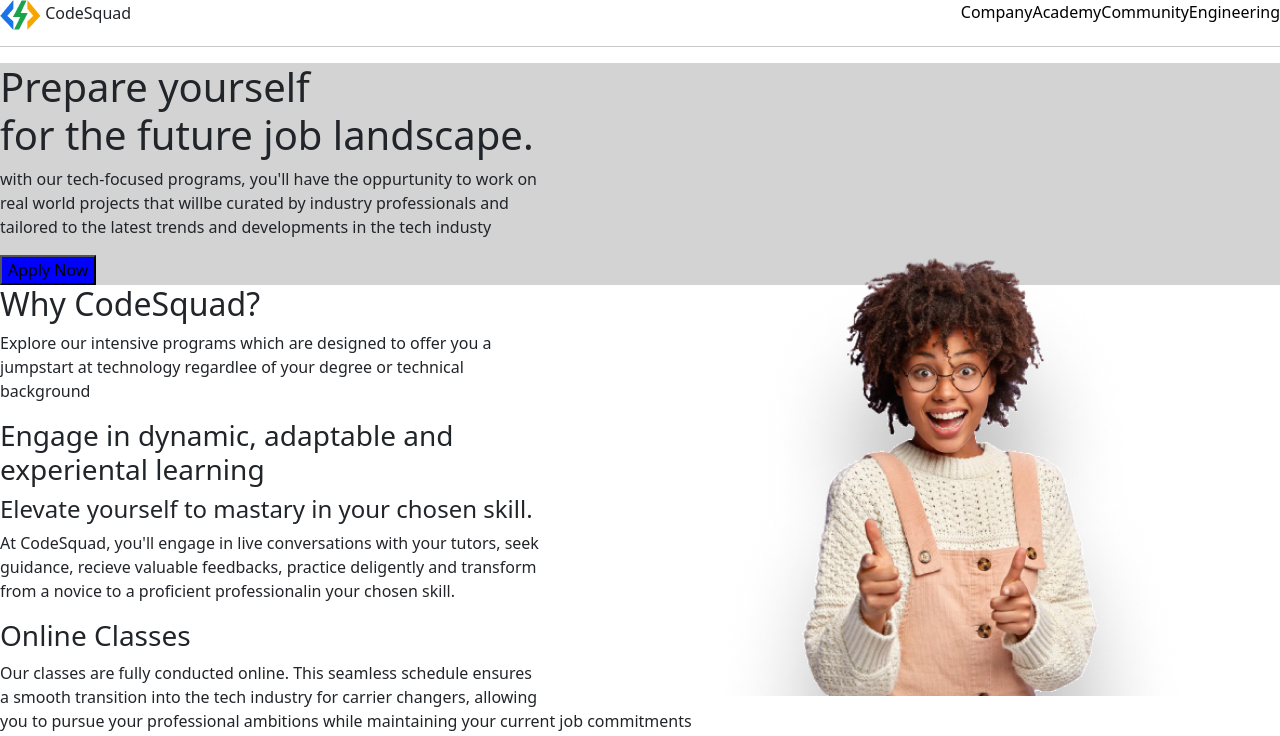
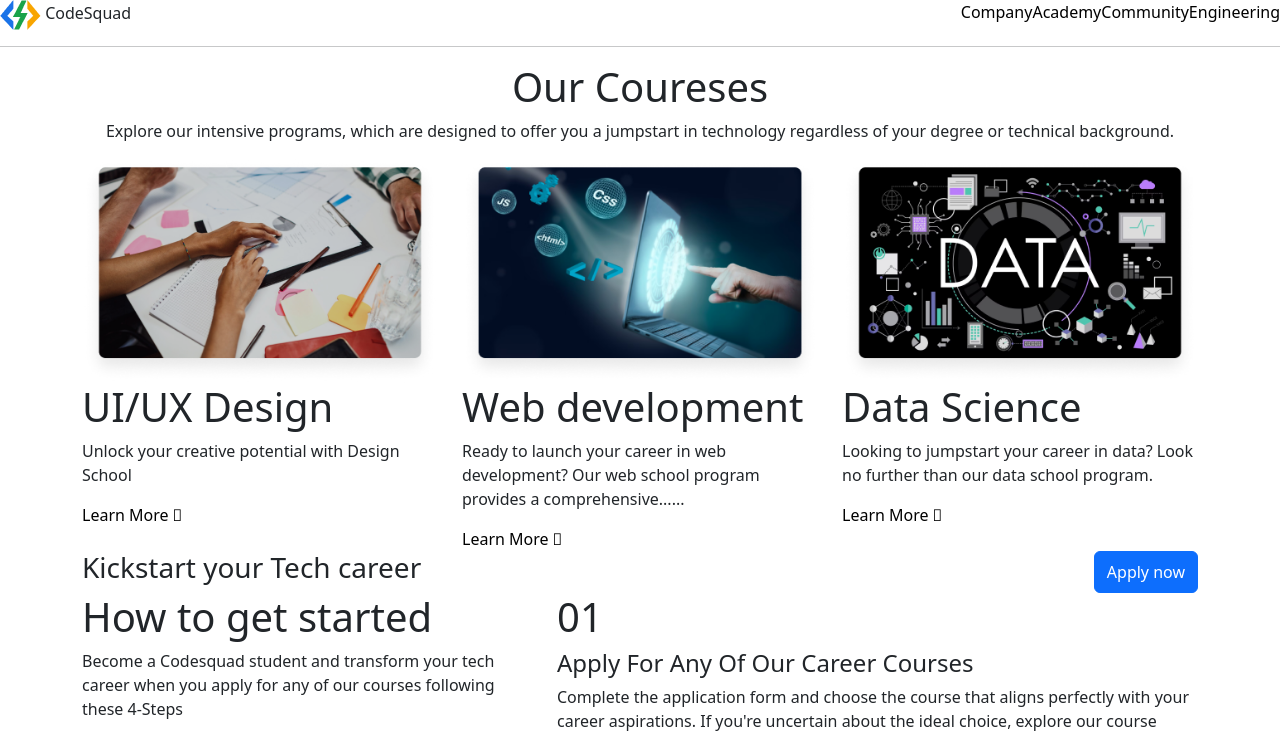
Before and after one commit to Farouq-okeniyi/academy-figma-file, a plain HTML site: page index.html in a window 1280 px wide. Shown: the top 736 px of the page. Drawn offline with nearby package versions, Linux system fonts and the light colour scheme.

Commit message:
muslimah start from here

```diff
--- a/index.html
+++ b/index.html
@@ -26,7 +26,7 @@
         <a href="">Company</a>
         <hr>
     </div>
-    <section class="section1">
+    <!-- <section class="section1">
 <h1>Prepare yourself <br>for the future job landscape.</h1>
 <p>with our tech-focused programs, you'll have the oppurtunity to work on<br>real world projects that willbe curated by industry professionals and<br>tailored to the latest trends and developments in the tech industy</p>
  <button>Apply Now</button>
@@ -51,7 +51,7 @@
   <p>Immerse yourself in the wisdom of subject matter experts hailing from accross the globe. Acquire the knowledge necessary to elevate yourself in your field.</p>
   <h3>Career Coaching</h3>
   <p>through our exceptional coaching sections, our objextives is to equip you will all relevant skills required to secure your first lucrative tech position </p>
-</section>
+</section> -->
 
     <!--Muslimah end code-->
 
```
